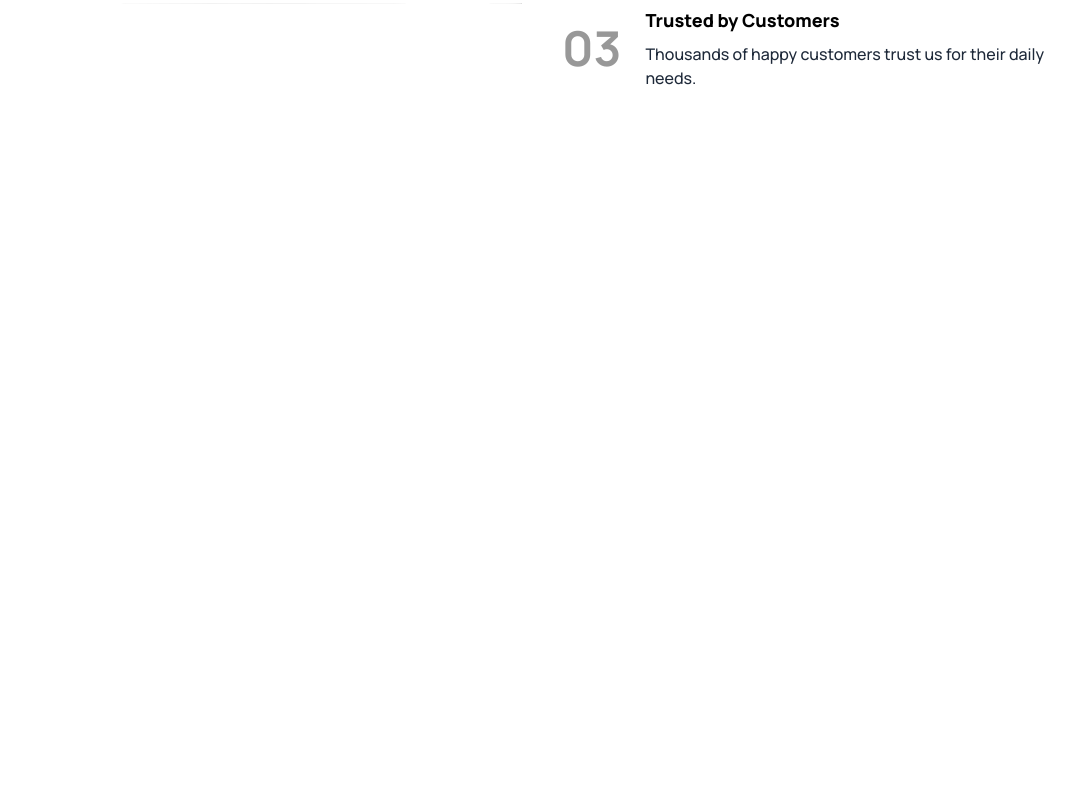
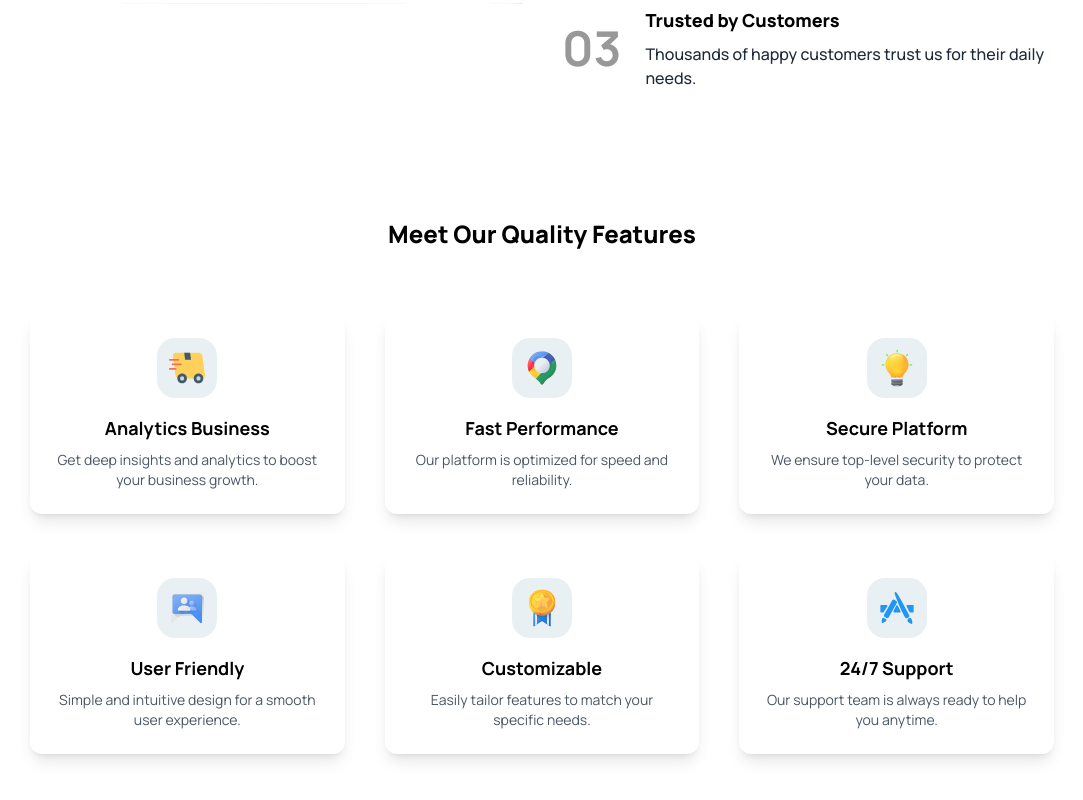
Before and after one commit to tusharui/foodlandingpage, a Next.js app: page / in a window 1280 px wide. Shown: the part 3305-4105 px from the top of the page, without its empty margins (98-1181 px from the left). Built offline with nearby package versions, Linux system fonts and the light colour scheme.

Commit message:
added features section

```diff
--- /dev/null
+++ b/components/Home/Features/Features.tsx
@@ -0,0 +1,54 @@
+import React from 'react'
+import FeaturesCards from './FeaturesCards'
+
+const Features = () => {
+  return (
+    <div className="pt-16 pb-16">
+      <div>
+        <h1 className="text-xl sm:text-2xl text-center font-extrabold">
+          Meet Our Quality Features
+        </h1>
+      </div>
+
+      <div className="w-[80%] mx-auto mt-16 grid grid-cols-1 sm:grid-cols-2 lg:grid-cols-3 gap-10">
+        <FeaturesCards
+          icon="/images/f1.svg"
+          title="Analytics Business"
+          description="Get deep insights and analytics to boost your business growth."
+        />
+
+        <FeaturesCards
+          icon="/images/f2.svg"
+          title="Fast Performance"
+          description="Our platform is optimized for speed and reliability."
+        />
+
+        <FeaturesCards
+          icon="/images/f3.svg"
+          title="Secure Platform"
+          description="We ensure top-level security to protect your data."
+        />
+
+        <FeaturesCards
+          icon="/images/f4.svg"
+          title="User Friendly"
+          description="Simple and intuitive design for a smooth user experience."
+        />
+
+        <FeaturesCards
+          icon="/images/f5.svg"
+          title="Customizable"
+          description="Easily tailor features to match your specific needs."
+        />
+
+        <FeaturesCards
+          icon="/images/f6.svg"
+          title="24/7 Support"
+          description="Our support team is always ready to help you anytime."
+        />
+      </div>
+    </div>
+  )
+}
+
+export default Features
--- /dev/null
+++ b/components/Home/Features/FeaturesCards.tsx
@@ -0,0 +1,20 @@
+import React from "react"
+import Image from "next/image"
+
+type Props = {
+  icon: string
+  title: string
+  description: string
+}
+
+const FeaturesCards = ({ icon, title, description }: Props) => {
+  return (
+    <div className="p-6 bg-white dark:bg-gray-800 shadow-lg rounded-xl text-center hover:scale-105 transition">
+      <Image src={icon} alt={title} width={60} height={60} className="mx-auto mb-4" />
+      <h3 className="text-lg font-bold">{title}</h3>
+      <p className="text-sm text-gray-600 dark:text-gray-300 mt-2">{description}</p>
+    </div>
+  )
+}
+
+export default FeaturesCards
--- a/components/Home/Home.tsx
+++ b/components/Home/Home.tsx
@@ -4,6 +4,7 @@ import Restaurant from './Restaurant/Restaurant'
 import Category from './Category/Category'
 import Howitwork from './Howitwork/Howitwork'
 import About from './About/About'
+import Features from './Features/Features'
 
 const Home = () => {
   return (
@@ -13,6 +14,7 @@ const Home = () => {
       <Category/>
       <Howitwork/>
       <About/>
+      <Features/>
     </div>
   )
 }
```
